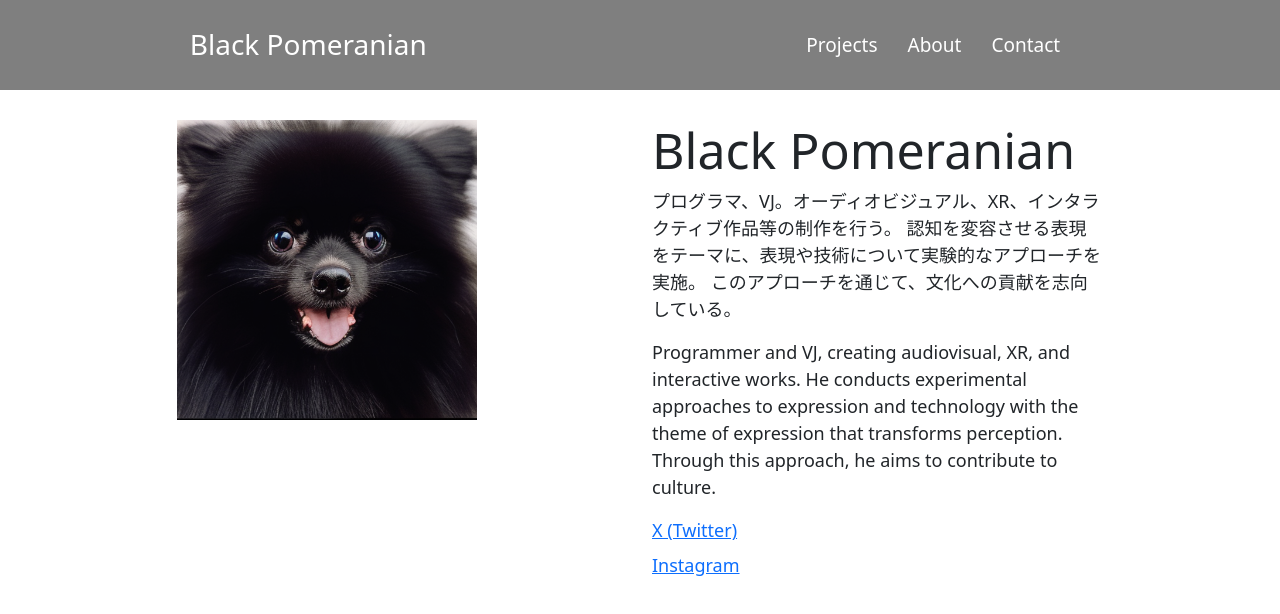
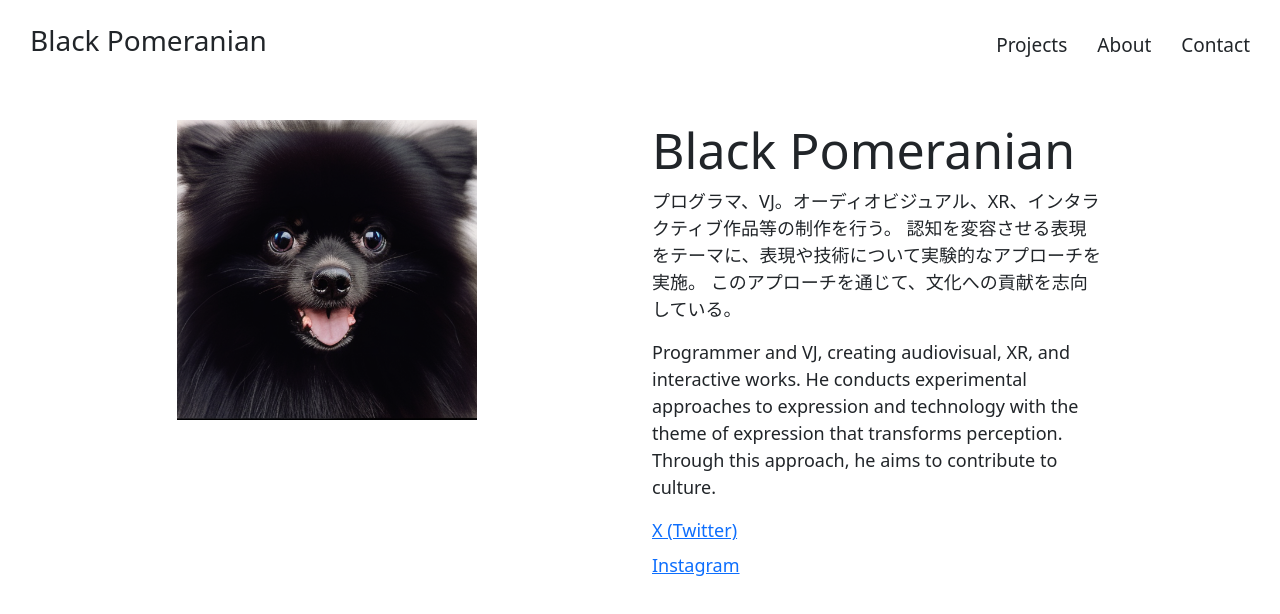
Before and after one commit to black-pomeranian/blapome-portfolio, a React (Create React App) app: page /about in a window 1280 px wide. Shown: the top 614 px of the page. Built offline with nearby package versions, Linux system fonts and the light colour scheme.

Commit message:
ヘッダーの背景を透明に

```diff
--- a/src/App.css
+++ b/src/App.css
@@ -17,17 +17,14 @@ header {
   justify-content: space-around;
   align-items: center;
   width: 100%;
-  background: black;
-  color: white;
-  opacity: 0.5;
+  background-color: transparent; /* ヘッダーの背景色を透明に設定 */
   height: 90px;
   position: fixed;
   z-index: 10;
 }
 
-header .logo h3 {
-  margin: 0;
-  padding: 0;
+header .title h3 {
+  margin-left: 30px; /* ロゴの左マージンを15ピクセルに設定 */
   color: white;
 }
 
--- a/src/components/Header.js
+++ b/src/components/Header.js
@@ -1,23 +1,23 @@
 import React from "react";
 import { Link } from "react-router-dom";
+import 'bootstrap/dist/css/bootstrap.min.css';
 
 const Header = () => {
   return (
-    <header>
-      <div className="logo">
-        <h3>Black Pomeranian</h3>
+    <header className="d-flex justify-content-between align-items-center">
+      <div className="title">
+        <h3 className="text-dark">Black Pomeranian</h3>
       </div>
-
       <nav>
-        <ul>
+        <ul className="d-flex justify-content-end">
           <li>
-            <Link to="/projects">Projects</Link>
+            <Link to="/projects" className="text-dark">Projects</Link>
           </li>
           <li>
-            <Link to="/about">About</Link>
+            <Link to="/about" className="text-dark">About</Link>
           </li>
           <li>
-            <Link to="/contact">Contact</Link>
+            <Link to="/contact" className="text-dark">Contact</Link>
           </li>
         </ul>
       </nav>
```
